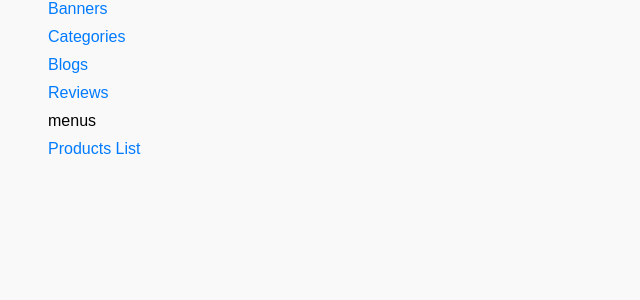
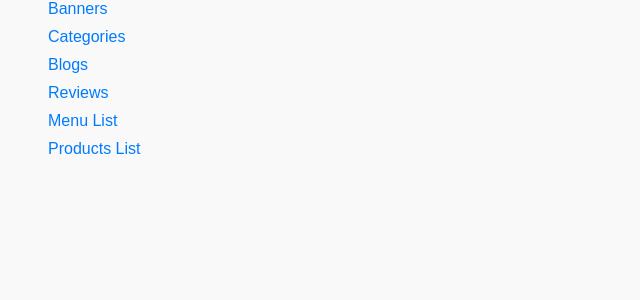
Before and after one commit to dhan2501/mpg-backend, a Django app: page / in a window 1280 px wide. Shown: the part 128-428 px from the top of the page, without its empty margins (0-640 px from the left). Run offline with Django 5.2, Linux system fonts and the light colour scheme.

Commit message:
Update home.html

```diff
--- a/templates/home.html
+++ b/templates/home.html
@@ -24,7 +24,7 @@
       <li><a href="/api/categories/" target="_blank">Categories</a></li>
       <li><a href="/api/blogs/" target="_blank">Blogs</a></li>
       <li><a href="/api/reviews/">Reviews</a></li>
-      <li><a href="/api/menuitems/"></a>menus</li>
+      <li><a href="/api/menuitems/">Menu List</a></li>
       <li><a href="/api/products/">Products List</a></li>
   </ul>
 </body>
```
